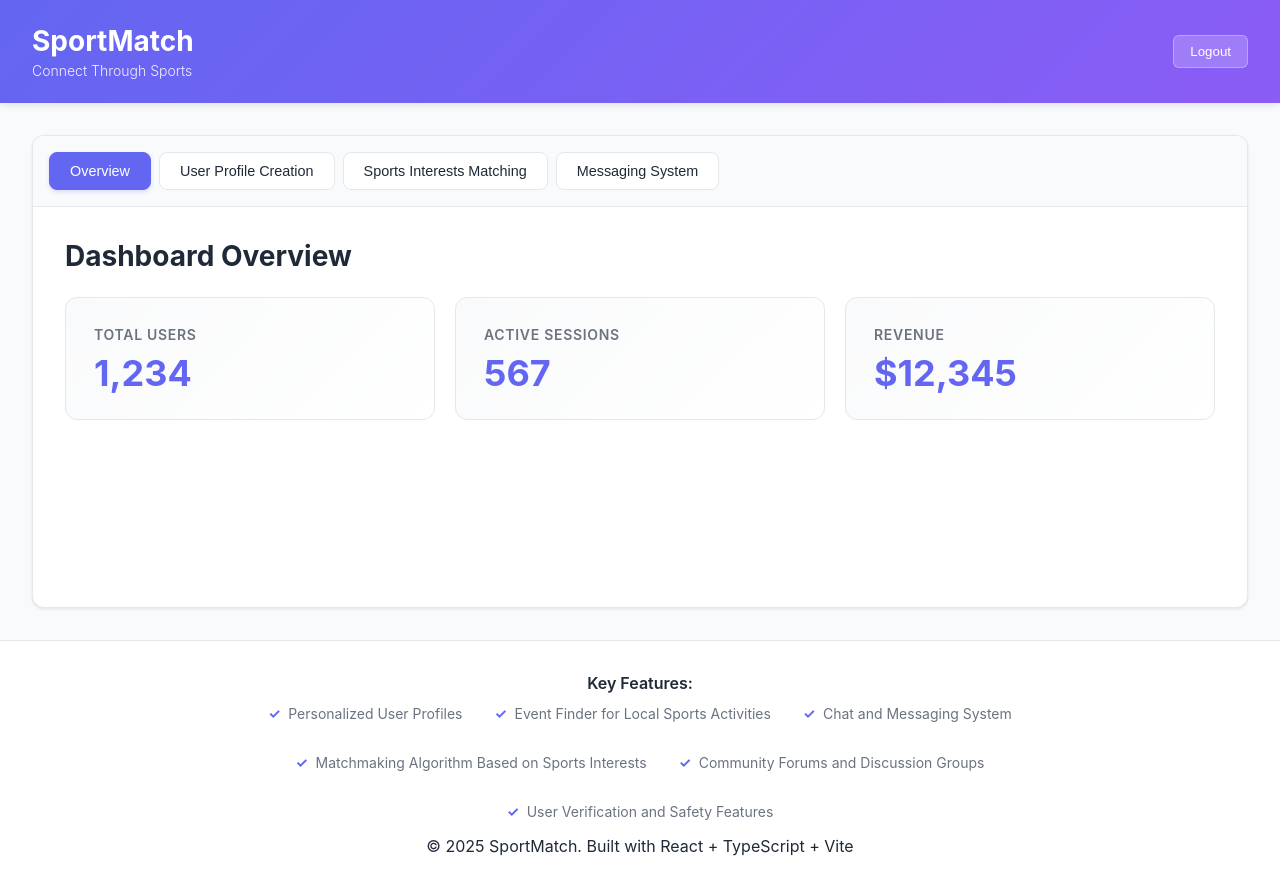
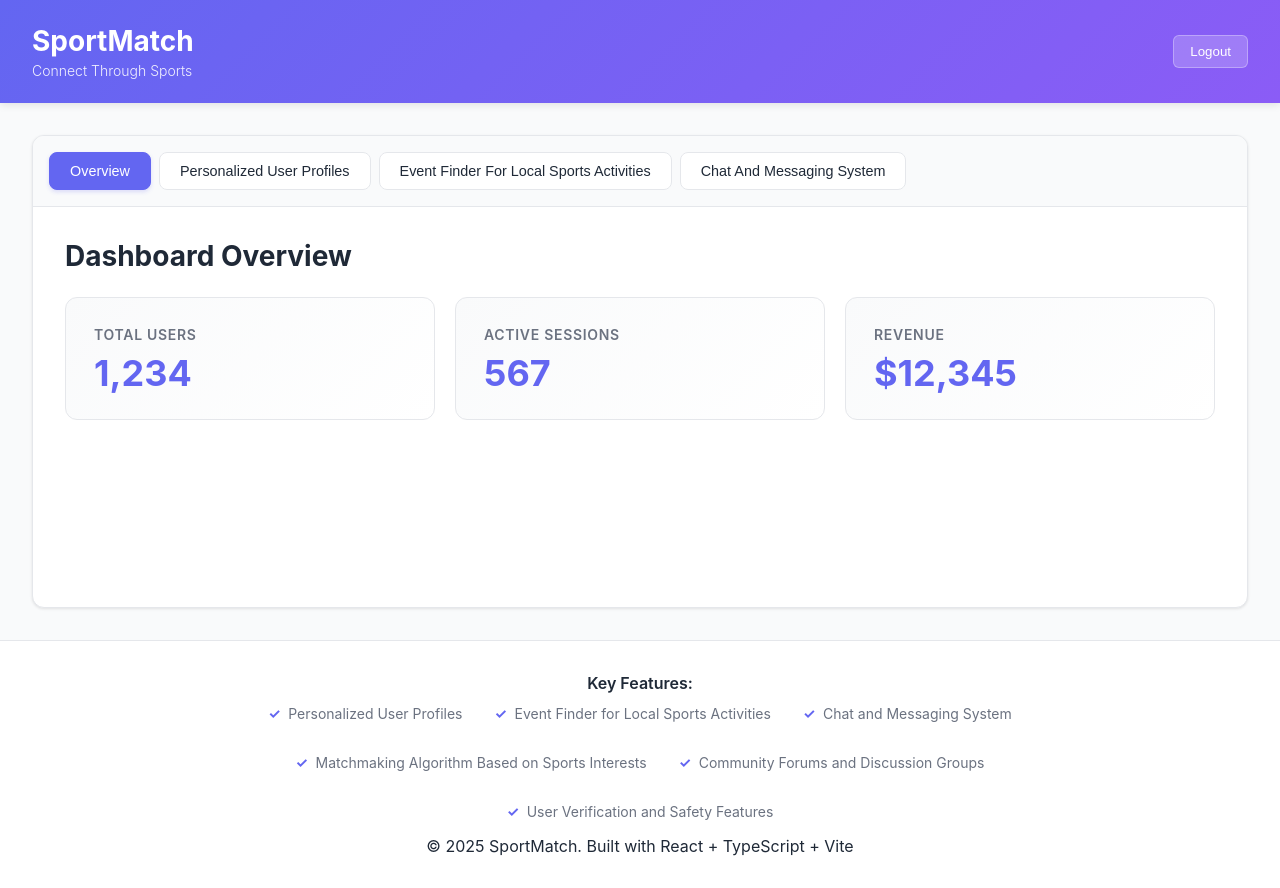
Before and after one commit to playworks93/sportmatch-landing-app, a React (Vite) app: page / in a window 1280 px wide. Both pictures are taken after typing "name@example.com", "Sample123" into the empty fields and a click on the button "Sign In". Built offline with nearby package versions, Linux system fonts and the light colour scheme.

Commit message:
Add src/components/Dashboard.tsx

```diff
--- a/src/components/Dashboard.tsx
+++ b/src/components/Dashboard.tsx
@@ -15,22 +15,22 @@ const Dashboard = (props: DashboardProps) => {
           Overview
         </button>
         <button
-          className={activeTab === 'user_profile_creation' ? 'active' : ''}
-          onClick={() => setActiveTab('user_profile_creation')}
+          className={activeTab === 'personalized_user_profiles' ? 'active' : ''}
+          onClick={() => setActiveTab('personalized_user_profiles')}
         >
-          User Profile Creation
+          Personalized User Profiles
         </button>
         <button
-          className={activeTab === 'sports_interests_matching' ? 'active' : ''}
-          onClick={() => setActiveTab('sports_interests_matching')}
+          className={activeTab === 'event_finder_for_local_sports_activities' ? 'active' : ''}
+          onClick={() => setActiveTab('event_finder_for_local_sports_activities')}
         >
-          Sports Interests Matching
+          Event Finder For Local Sports Activities
         </button>
         <button
-          className={activeTab === 'messaging_system' ? 'active' : ''}
-          onClick={() => setActiveTab('messaging_system')}
+          className={activeTab === 'chat_and_messaging_system' ? 'active' : ''}
+          onClick={() => setActiveTab('chat_and_messaging_system')}
         >
-          Messaging System
+          Chat And Messaging System
         </button>
       </nav>
 
@@ -55,24 +55,24 @@ const Dashboard = (props: DashboardProps) => {
           </div>
         )}
 
-        {activeTab === 'user_profile_creation' && (
+        {activeTab === 'personalized_user_profiles' && (
           <div className="tab-content">
-            <h2>User Profile Creation</h2>
-            <p>Manage your user profile creation here.</p>
+            <h2>Personalized User Profiles</h2>
+            <p>Manage your personalized user profiles here.</p>
           </div>
         )}
 
-        {activeTab === 'sports_interests_matching' && (
+        {activeTab === 'event_finder_for_local_sports_activities' && (
           <div className="tab-content">
-            <h2>Sports Interests Matching</h2>
-            <p>Manage your sports interests matching here.</p>
+            <h2>Event Finder for Local Sports Activities</h2>
+            <p>Manage your event finder for local sports activities here.</p>
           </div>
         )}
 
-        {activeTab === 'messaging_system' && (
+        {activeTab === 'chat_and_messaging_system' && (
           <div className="tab-content">
-            <h2>Messaging System</h2>
-            <p>Manage your messaging system here.</p>
+            <h2>Chat and Messaging System</h2>
+            <p>Manage your chat and messaging system here.</p>
           </div>
         )}
       </div>
```
